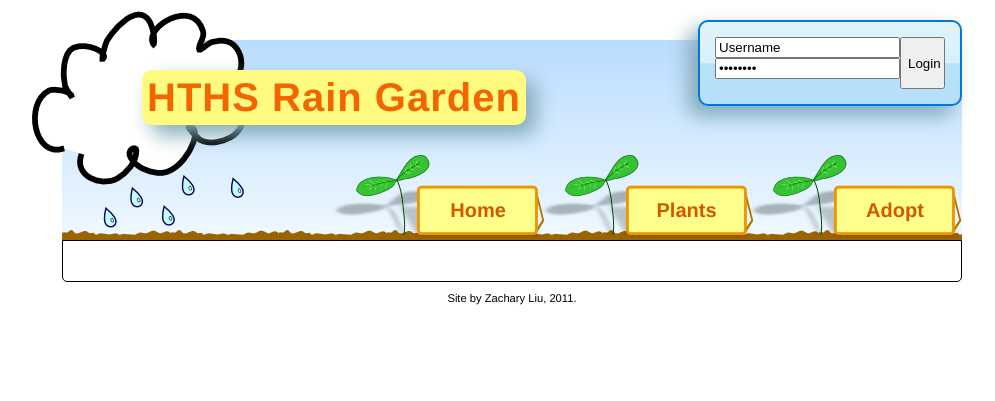
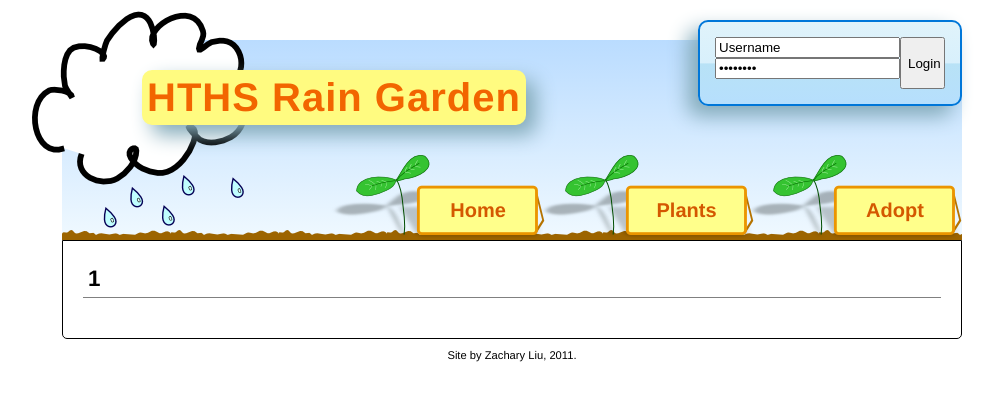
Before and after one commit to zacharyliu/HTHS-Rain-Garden, a CodeIgniter app: page /index.php/pages/page/1 in a window 1280 px wide. Shown: the top 401 px of the page, without its empty margins (128-1123 px from the left). Run offline with CodeIgniter, Linux system fonts and the light colour scheme.

Commit message:
display title

```diff
--- a/application/views/template.php
+++ b/application/views/template.php
@@ -32,6 +32,9 @@ $this->load->helper('url');
 		<div id="dirt"></div>
 		</div>
 		<div id="main">
+		<div id="title">
+		<?php echo $name; ?>
+		</div>
 		<?php echo $content; ?>
 		</div>
 		<div id="footer">
--- a/css/main.css
+++ b/css/main.css
@@ -125,6 +125,15 @@ background: linear-gradient(top, rgba(224,243,250,1) 0%,rgba(216,240,252,1) 50%,
 	border-radius: 0 0 5px 5px;
 }
 
+#title {
+	font-size: 1.4em;
+	font-weight: bold;
+
+	border-bottom: 1px solid gray;
+	margin-bottom: 20px;
+	padding: 5px;
+}
+
 #footer {
 	margin: 10px 0 10px 0;
 	text-align: center;
```
